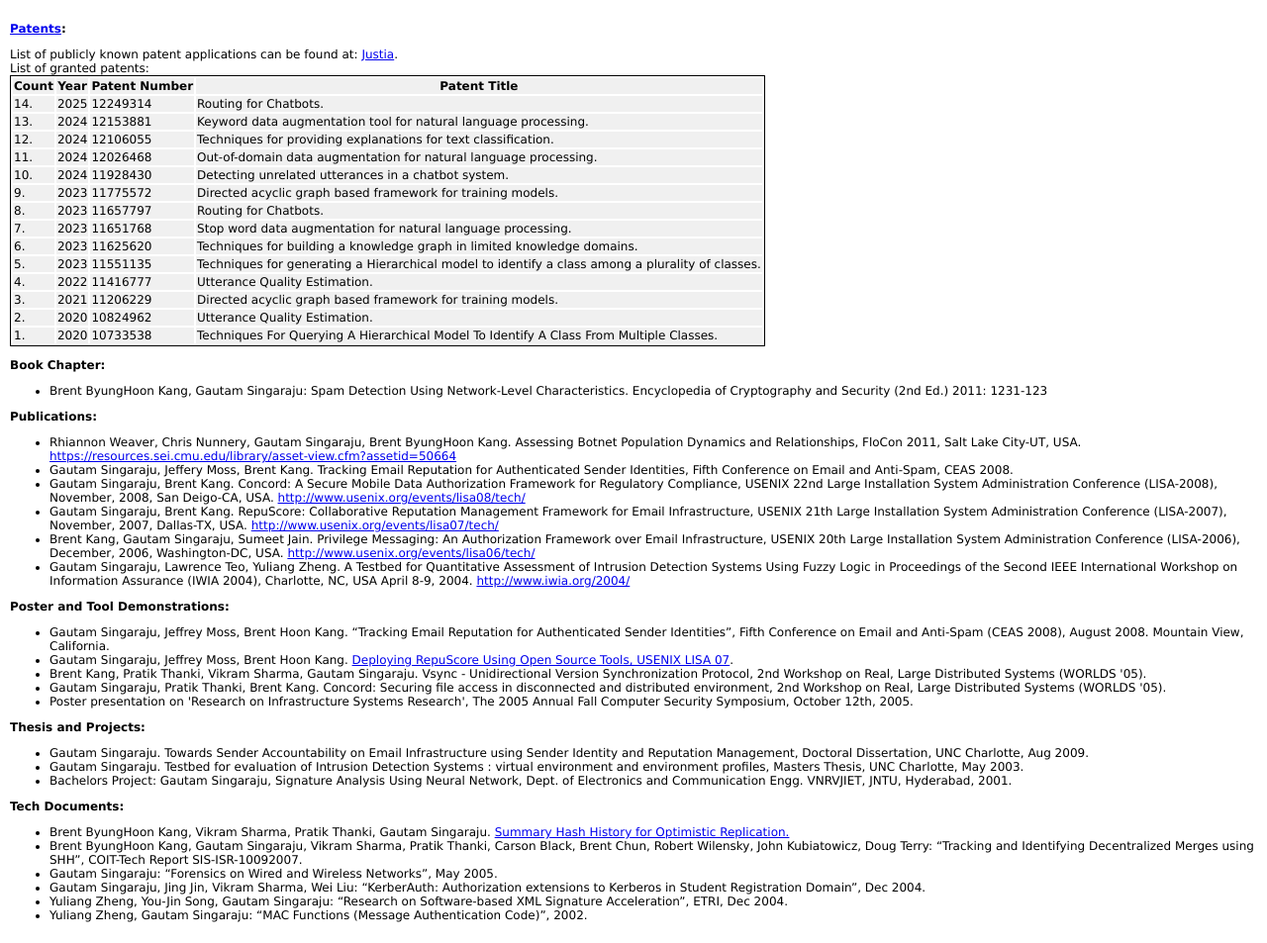
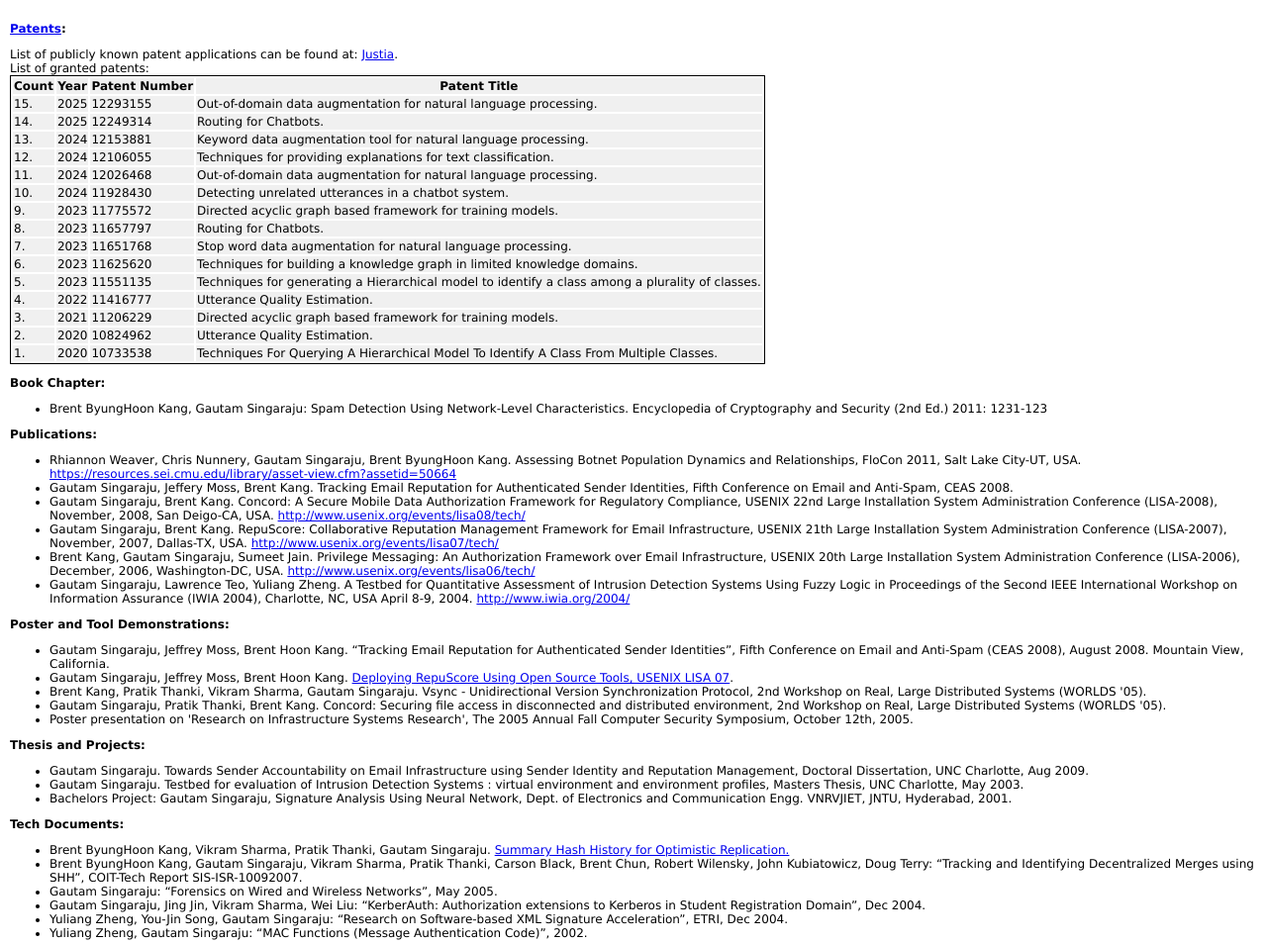
Before and after one commit to gautamsingaraju/gautamsingaraju.github.io, a plain HTML site: page publications.html in a window 1280 px wide. Shown: the whole page at 99% size. Drawn offline with Linux system fonts and the light colour scheme.

Commit message:
Update publications.html

```diff
--- a/publications.html
+++ b/publications.html
@@ -25,6 +25,7 @@ List of publicly known patent applications can be found at: <a href="https://usp
     List of granted patents:
     <table >
         <tr><th>Count</th><th>Year</th><th>Patent Number</th><th>Patent Title</th></tr>
+        <tr><td>15.</td><td>2025</td><td>12293155</td><td>Out-of-domain data augmentation for natural language processing.</td></tr>
         <tr><td>14.</td><td>2025</td><td>12249314</td><td>Routing for Chatbots.</td></tr>
         <tr><td>13.</td><td>2024</td><td>12153881</td><td>Keyword data augmentation tool for natural language processing.</td></tr>
         <tr><td>12.</td><td>2024</td><td>12106055</td><td>Techniques for providing explanations for text classification.</td></tr>
```
